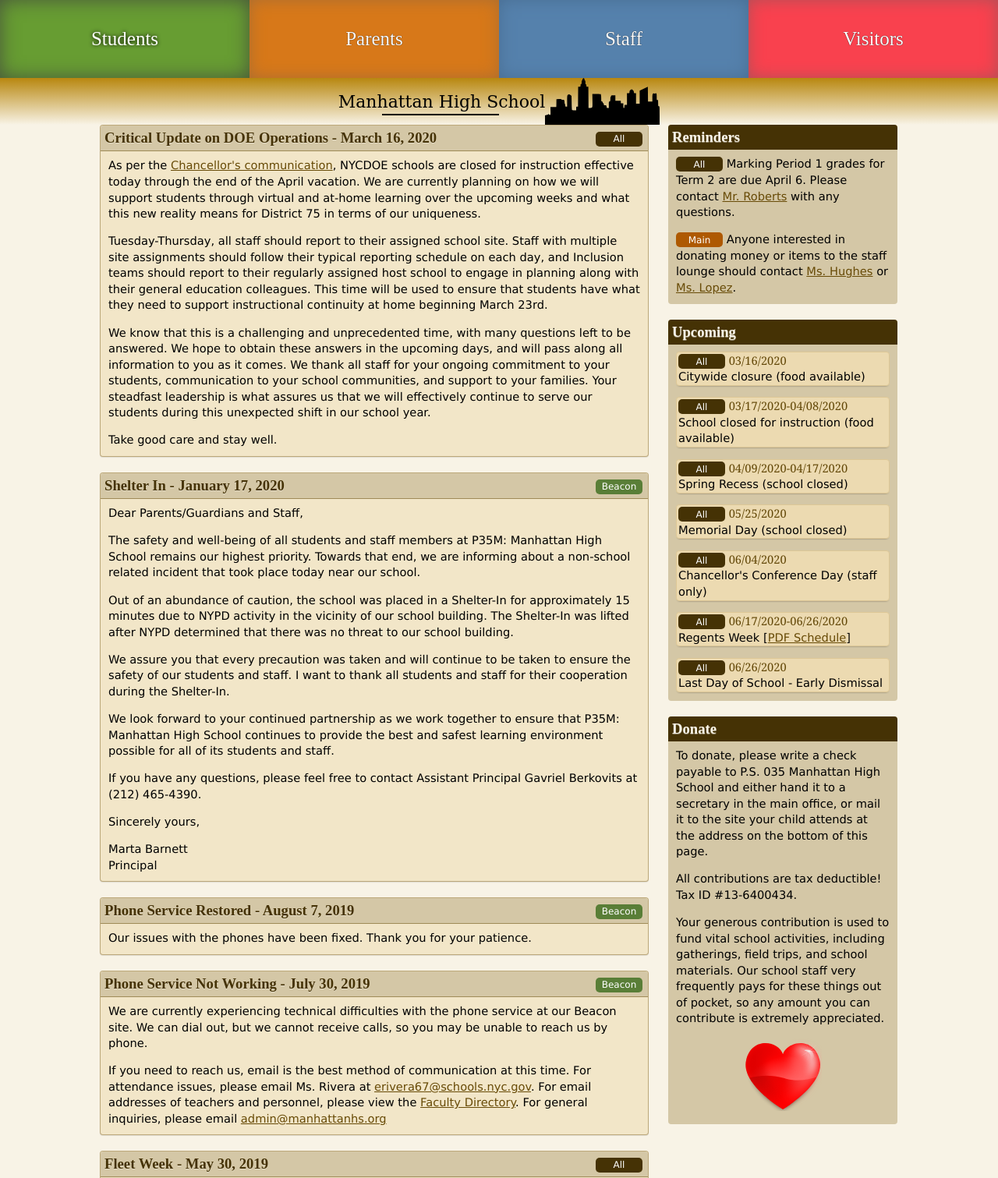
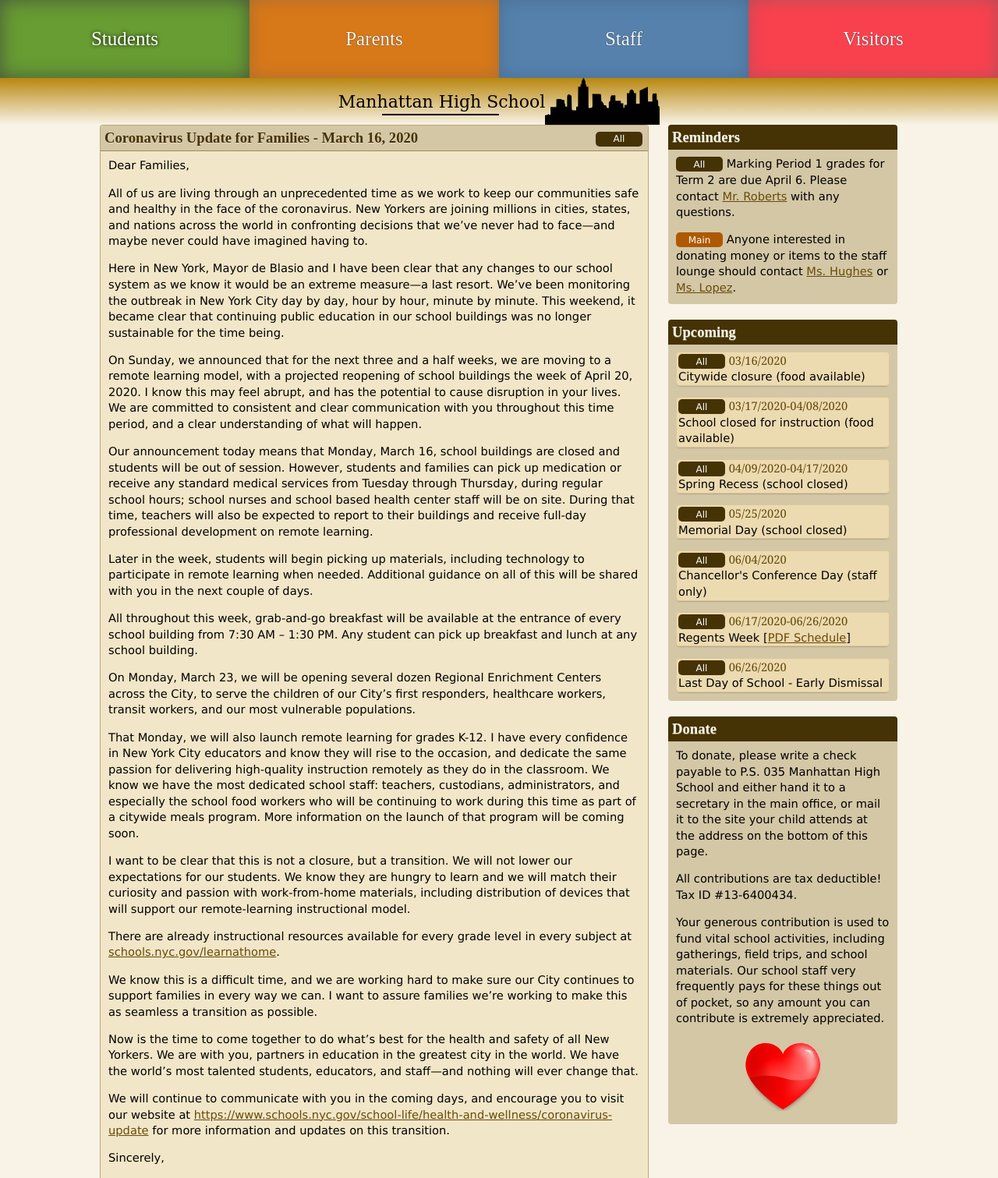
Before and after one commit to 75M035/manhattanhs, a PHP site: page / in a window 1280 px wide. Shown: the top 1511 px of the page at 78% size. Run offline with PHP 8.4, Linux system fonts and the light colour scheme; some libraries are stand-ins or nearby versions.

Commit message:
Adding news

```diff
--- a/index.php
+++ b/index.php
@@ -7,6 +7,29 @@ include("includes/header.php");
 
 	<main id="content">
 		<section id="left">
+			<article class="contentleft">
+				<h2 class="contenthead">Coronavirus Update for Families - March 16, 2020 <span class="labels"><span class="all-label">All</span></span></h2>
+				<div class="maincontent">
+					<p>Dear Families,</p>
+					<p>All of us are living through an unprecedented time as we work to keep our communities safe and healthy in the face of the coronavirus. New Yorkers are joining millions in cities, states, and nations across the world in confronting decisions that we’ve never had to face—and maybe never could have imagined having to.</p>
+					<p>Here in New York, Mayor de Blasio and I have been clear that any changes to our school system as we know it would be an extreme measure—a last resort. We’ve been monitoring the outbreak in New York City day by day, hour by hour, minute by minute. This weekend, it became clear that continuing public education in our school buildings was no longer sustainable for the time being.</p>
+					<p>On Sunday, we announced that for the next three and a half weeks, we are moving to a remote learning model, with a projected reopening of school buildings the week of April 20, 2020. I know this may feel abrupt, and has the potential to cause disruption in your lives. We are committed to consistent and clear communication with you throughout this time period, and a clear understanding of what will happen.</p>
+					<p>Our announcement today means that Monday, March 16, school buildings are closed and students will be out of session. However, students and families can pick up medication or receive any standard medical services from Tuesday through Thursday, during regular school hours; school nurses and school based health center staff will be on site. During that time, teachers will also be expected to report to their buildings and receive full-day professional development on remote learning.</p>
+					<p>Later in the week, students will begin picking up materials, including technology to participate in remote learning when needed. Additional guidance on all of this will be shared with you in the next couple of days.</p>
+					<p>All throughout this week, grab-and-go breakfast will be available at the entrance of every school building from 7:30 AM – 1:30 PM. Any student can pick up breakfast and lunch at any school building.</p>
+					<p>On Monday, March 23, we will be opening several dozen Regional Enrichment Centers across the City, to serve the children of our City’s first responders, healthcare workers, transit workers, and our most vulnerable populations.</p>
+					<p>That Monday, we will also launch remote learning for grades K-12. I have every confidence in New York City educators and know they will rise to the occasion, and dedicate the same passion for delivering high-quality instruction remotely as they do in the classroom. We know we have the most dedicated school staff: teachers, custodians, administrators, and especially the school food workers who will be continuing to work during this time as part of a citywide meals program. More information on the launch of that program will be coming soon.</p>
+					<p>I want to be clear that this is not a closure, but a transition. We will not lower our expectations for our students. We know they are hungry to learn and we will match their curiosity and passion with work-from-home materials, including distribution of devices that will support our remote-learning instructional model.</p>
+					<p>There are already instructional resources available for every grade level in every subject at <a href="https://www.schools.nyc.gov/learning/learn-at-home" target="_blank">schools.nyc.gov/learnathome</a>.</p>
+					<p>We know this is a difficult time, and we are working hard to make sure our City continues to support families in every way we can. I want to assure families we’re working to make this as seamless a transition as possible.</p>
+					<p>Now is the time to come together to do what’s best for the health and safety of all New Yorkers. We are with you, partners in education in the greatest city in the world. We have the world’s most talented students, educators, and staff—and nothing will ever change that.</p>
+					<p>We will continue to communicate with you in the coming days, and encourage you to visit our website at <a href="https://www.schools.nyc.gov/school-life/health-and-wellness/coronavirus-update" target="_blank">https://www.schools.nyc.gov/school-life/health-and-wellness/coronavirus-update</a> for more information and updates on this transition.</p>
+					<p>Sincerely,</p>
+					<p>Richard A. Carranza<br />
+					Chancellor<br />
+					New York City Department of Education</p>
+				</div>
+			</article>
 			<article class="contentleft">
 				<h2 class="contenthead">Critical Update on DOE Operations - March 16, 2020 <span class="labels"><span class="all-label">All</span></span></h2>
 				<div class="maincontent">
```
